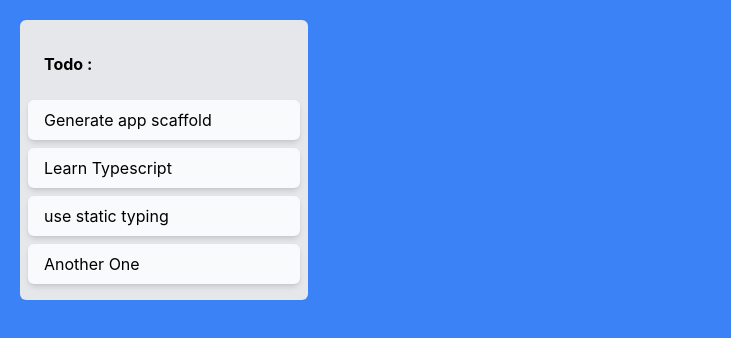
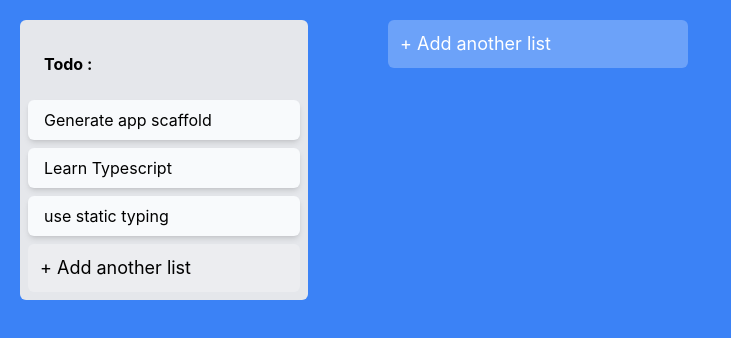
Before and after one commit to RyanLisse/project-kanban, a React (Vite) app: page / in a window 1280 px wide. Shown: the top 338 px of the page, without its empty margins (0-731 px from the left). Built offline with nearby package versions, Linux system fonts and the light colour scheme.

Commit message:
Added Addnewitem component

```diff
--- a/src/App.tsx
+++ b/src/App.tsx
@@ -1,3 +1,4 @@
+import { AddNewItem } from "./components/AddnewItem";
 import { AppContainer } from "./styles";
 import { Column } from "./components/Column";
 
@@ -5,6 +6,10 @@
   return (
     <AppContainer>
       <Column text="Todo :" />
+      <AddNewItem
+        toggleButtonText="+ Add another list"
+        onAdd={() => console.log("item created")}
+      />
     </AppContainer>
   );
 };
--- /dev/null
+++ b/src/components/AddNewItem.tsx
@@ -0,0 +1,26 @@
+import { AddItemButton } from "../styles";
+import { useState } from "react";
+
+type AddNewItemProps = {
+  onAdd(text: string): void;
+  toggleButtonText: string;
+  dark?: string; // Change type to string
+};
+
+export const AddNewItem = ({
+  onAdd,
+  toggleButtonText,
+  dark,
+}: AddNewItemProps) => {
+  const [showForm, setShowForm] = useState(false);
+
+  if (showForm) {
+    // We show item creation form here
+  }
+
+  return (
+    <AddItemButton dark={dark} onClick={() => setShowForm(true)}>
+      {toggleButtonText}
+    </AddItemButton>
+  );
+};
--- a/src/components/Column.tsx
+++ b/src/components/Column.tsx
@@ -1,5 +1,6 @@
 import { ColumnContainer, ColumnTitle } from "../styles";
 
+import { AddNewItem } from "./AddnewItem";
 import { Card } from "./Card";
 
 type ColumnProps = {
@@ -13,7 +14,11 @@
       <Card text="Generate app scaffold" />
       <Card text="Learn Typescript" />
       <Card text="use static typing" />
-      <Card text="Another One" />
+      <AddNewItem
+        dark="true"
+        toggleButtonText="+ Add another list"
+        onAdd={() => console.log("item created")}
+      />
     </ColumnContainer>
   );
 };
--- a/src/styles.ts
+++ b/src/styles.ts
@@ -47,14 +47,15 @@
 `;
 
 type AdditemButtonProps = {
-  dark?: boolean;
+  dark?: boolean | string;
 };
-export const AddItemButton = tw.button`
+
+export const AddItemButton = tw.button<AdditemButtonProps>`
   bg-white/25
   rounded-md
   border-none
   text-lg
-  text-${(props) => (props.dark ? "black" : "white")}
+  ${(props) => (props.dark ? "text-black" : "text-white")}
   cursor-pointer
   max-w-[300px]
   px-3
@@ -63,4 +64,5 @@
   transition-colors
   w-full
   hover:bg-white/40
+  hover:text-black
 `;
```
Also changed, not shown: package.json (line endings or trailing spaces).
